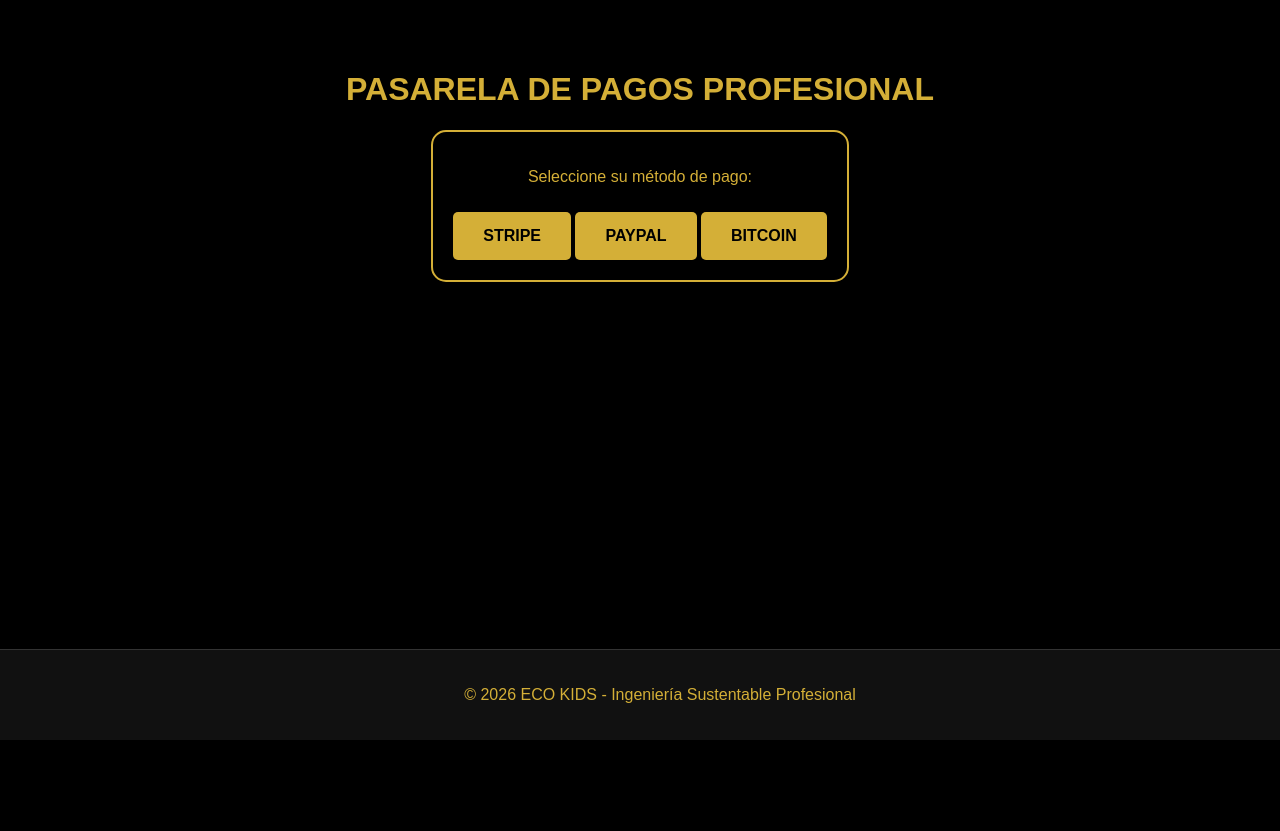
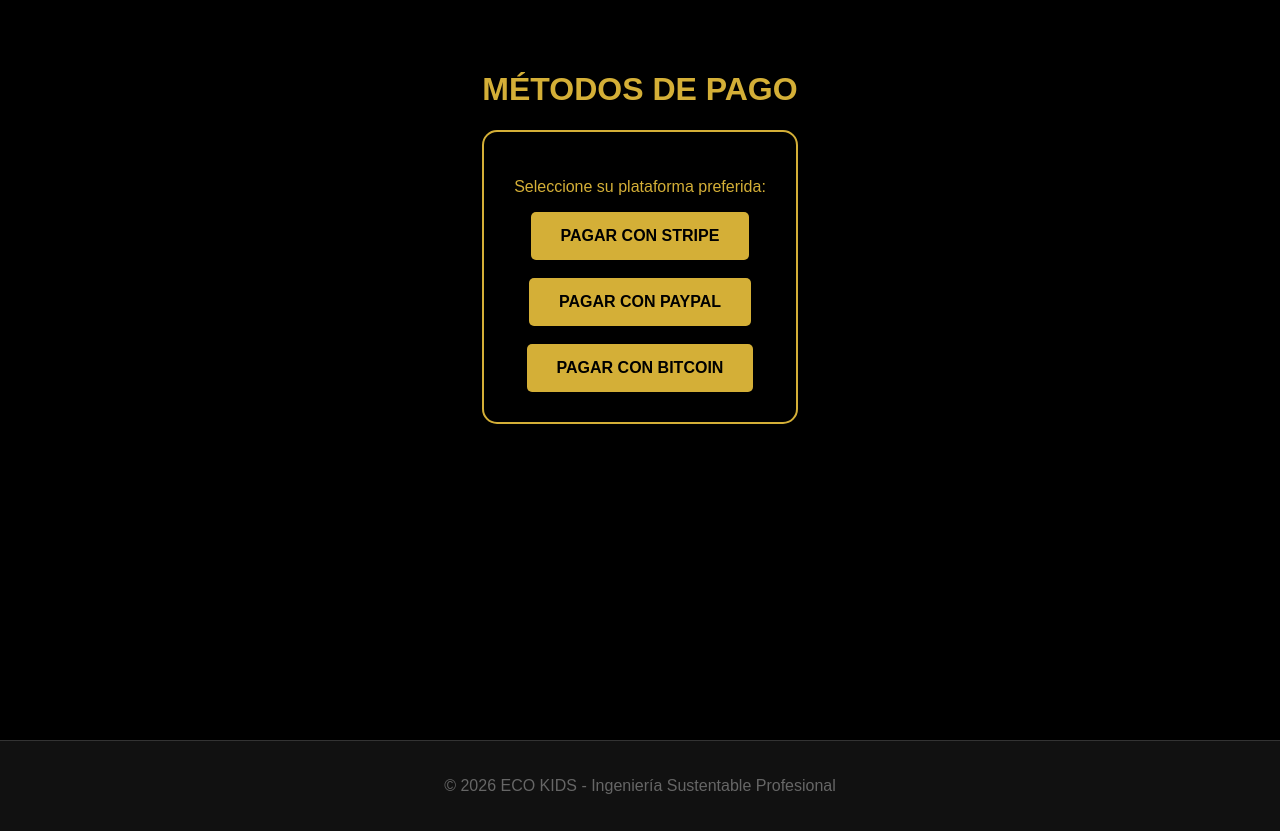
Before and after one commit to Terrence2333/terrence_m_ecokids, a Flask app: page /pagos in a window 1280 px wide. Shown: the part 60-891 px from the top of the page. Before the commit the page ends 800 px from the top, so only its background shows below. Run offline with Flask 3, Linux system fonts and the light colour scheme.

Commit message:
Actualización Automática Nivel Dios - Terrence Mayorga

```diff
--- a/app.py
+++ b/app.py
@@ -3,6 +3,7 @@
 
 app = Flask(__name__)
 
+# Ruta principal que acepta GET y las verificaciones HEAD de Render
 @app.route('/', methods=['GET', 'HEAD'])
 def index():
     return render_template('index.html')
@@ -20,5 +21,6 @@
     return render_template('exito.html')
 
 if __name__ == '__main__':
+    # Forzamos el puerto 10000 para evitar que Render detenga el servicio
     port = int(os.environ.get('PORT', 10000))
     app.run(host='0.0.0.0', port=port)
--- a/templates/about.html
+++ b/templates/about.html
@@ -2,5 +2,5 @@
 {% block title %}Acerca de{% endblock %}
 {% block content %}
     <h1>NUESTRA MISIÓN</h1>
-    <p>Liderar la ingeniería sustentable con tecnología de vanguardia.</p>
+    <p>Liderar el mercado con soluciones de ingeniería que respetan el medio ambiente.</p>
 {% endblock %}
--- a/templates/base.html
+++ b/templates/base.html
@@ -7,8 +7,8 @@
         body { background: #000; color: #d4af37; font-family: Arial; text-align: center; margin: 0; padding: 0; }
         nav { background: #111; padding: 20px; border-bottom: 2px solid #d4af37; }
         nav a { color: #d4af37; text-decoration: none; margin: 0 15px; font-weight: bold; }
-        footer { background: #111; padding: 20px; border-top: 1px solid #333; position: fixed; bottom: 0; width: 100%; }
-        .content { padding: 50px; }
+        .content { padding: 50px; min-height: 80vh; }
+        footer { background: #111; padding: 20px; border-top: 1px solid #333; color: #666; }
         .btn { background: #d4af37; color: #000; padding: 15px 30px; text-decoration: none; font-weight: bold; border-radius: 5px; display: inline-block; }
     </style>
 </head>
@@ -18,9 +18,11 @@
         <a href="/about">ACERCA DE</a>
         <a href="/pagos">PAGOS</a>
     </nav>
+
     <div class="content">
         {% block content %}{% endblock %}
     </div>
+
     <footer>
         <p>&copy; 2026 ECO KIDS - Ingeniería Sustentable Profesional</p>
     </footer>
--- a/templates/index.html
+++ b/templates/index.html
@@ -2,7 +2,7 @@
 {% block title %}Inicio{% endblock %}
 {% block content %}
     <h1>BIENVENIDO AL IMPERIO ECO KIDS</h1>
-    <p>Innovación y Sostenibilidad desde la Base.</p>
-    <br>
-    <a href="/pagos" class="btn">EXPLORAR SISTEMA DE PAGOS</a>
+    <p>Innovación sustentable y tecnología de vanguardia.</p>
+    <br><br>
+    <a href="/pagos" class="btn">SISTEMA DE PAGOS</a>
 {% endblock %}
--- a/templates/pagos.html
+++ b/templates/pagos.html
@@ -1,11 +1,11 @@
 {% extends "base.html" %}
 {% block title %}Pagos{% endblock %}
 {% block content %}
-    <h1>PASARELA DE PAGOS PROFESIONAL</h1>
-    <div style="border: 2px solid #d4af37; padding: 20px; display: inline-block; border-radius: 15px;">
-        <p>Seleccione su método de pago:</p>
-        <a href="/exito" class="btn">STRIPE</a>
-        <a href="/exito" class="btn" style="margin-top: 10px;">PAYPAL</a>
-        <a href="/exito" class="btn" style="margin-top: 10px;">BITCOIN</a>
+    <h1>MÉTODOS DE PAGO</h1>
+    <div style="border: 2px solid #d4af37; padding: 30px; display: inline-block; border-radius: 15px;">
+        <p>Seleccione su plataforma preferida:</p>
+        <a href="/exito" class="btn">PAGAR CON STRIPE</a><br><br>
+        <a href="/exito" class="btn">PAGAR CON PAYPAL</a><br><br>
+        <a href="/exito" class="btn">PAGAR CON BITCOIN</a>
     </div>
 {% endblock %}
```
